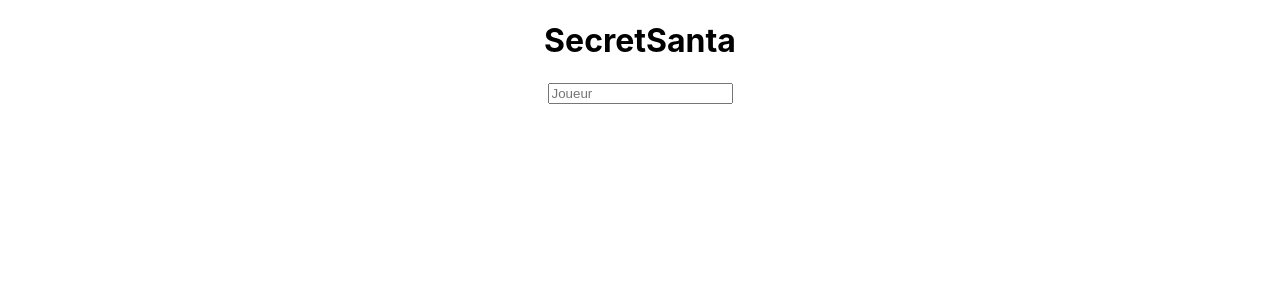
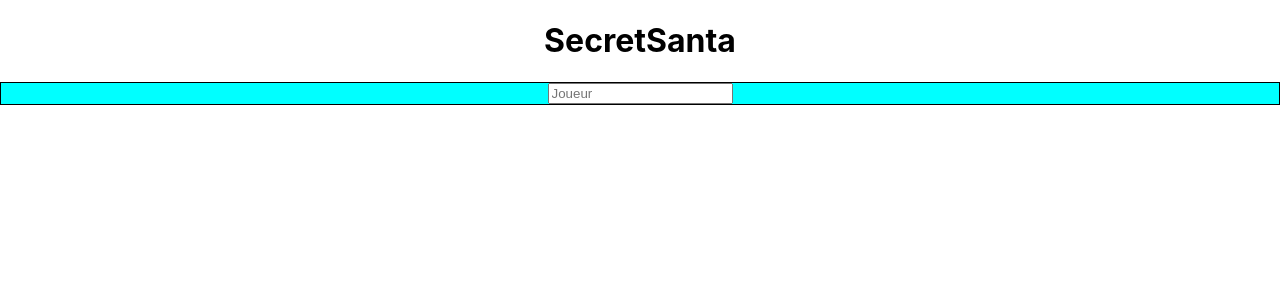
Before and after one commit to Wolfsister/secret-santa, a React (Create React App) app: page / in a window 1280 px wide. Shown: the top 300 px of the page. Built offline with nearby package versions, Linux system fonts and the light colour scheme.

Commit message:
Rapid style

```diff
--- a/src/components/Player.js
+++ b/src/components/Player.js
@@ -1,3 +1,5 @@
+import '../styles/Player.css'
+
 function Player({playerName, listOfPlayers, updateListOfPlayers, index}) {
 
 
@@ -32,12 +34,9 @@ function Player({playerName, listOfPlayers, updateListOfPlayers, index}) {
     function removePlayer() {
 
         const updatedList = [...listOfPlayers]
-        console.log(index)
-        console.log(updatedList)
 
+        // As we don't have a proper key, we need to use this trick to keep consistence with keys in playersList
         updatedList.splice(index, 1, {playerName: 'PLAYER_REMOVED'})
-
-        console.log(updatedList);
 
         updateListOfPlayers(updatedList)
 
@@ -46,14 +45,14 @@ function Player({playerName, listOfPlayers, updateListOfPlayers, index}) {
 
     return (
 
-        <div>
+        <div className="player-container">
             <input
             type='text'
             placeholder="Joueur"
             onChange={(e) => updatePlayer(e.target.value)}>
             </input>
 
-            {index > 0 && listOfPlayers.length > 1 &&
+            {index !== (listOfPlayers.length - 1) &&
                 <div
                 className="remove-player-cross clickable"
                 onClick={removePlayer}
--- /dev/null
+++ b/src/styles/Player.css
@@ -0,0 +1,13 @@
+.player-container {
+    border: 1px solid black;
+    background-color: aqua;
+    display: flex;
+    flex-direction: row;
+    justify-content: center;
+}
+
+.remove-player-cross {
+    width: 20px;
+    border: 1px solid black;
+    background-color: white;
+}
```
